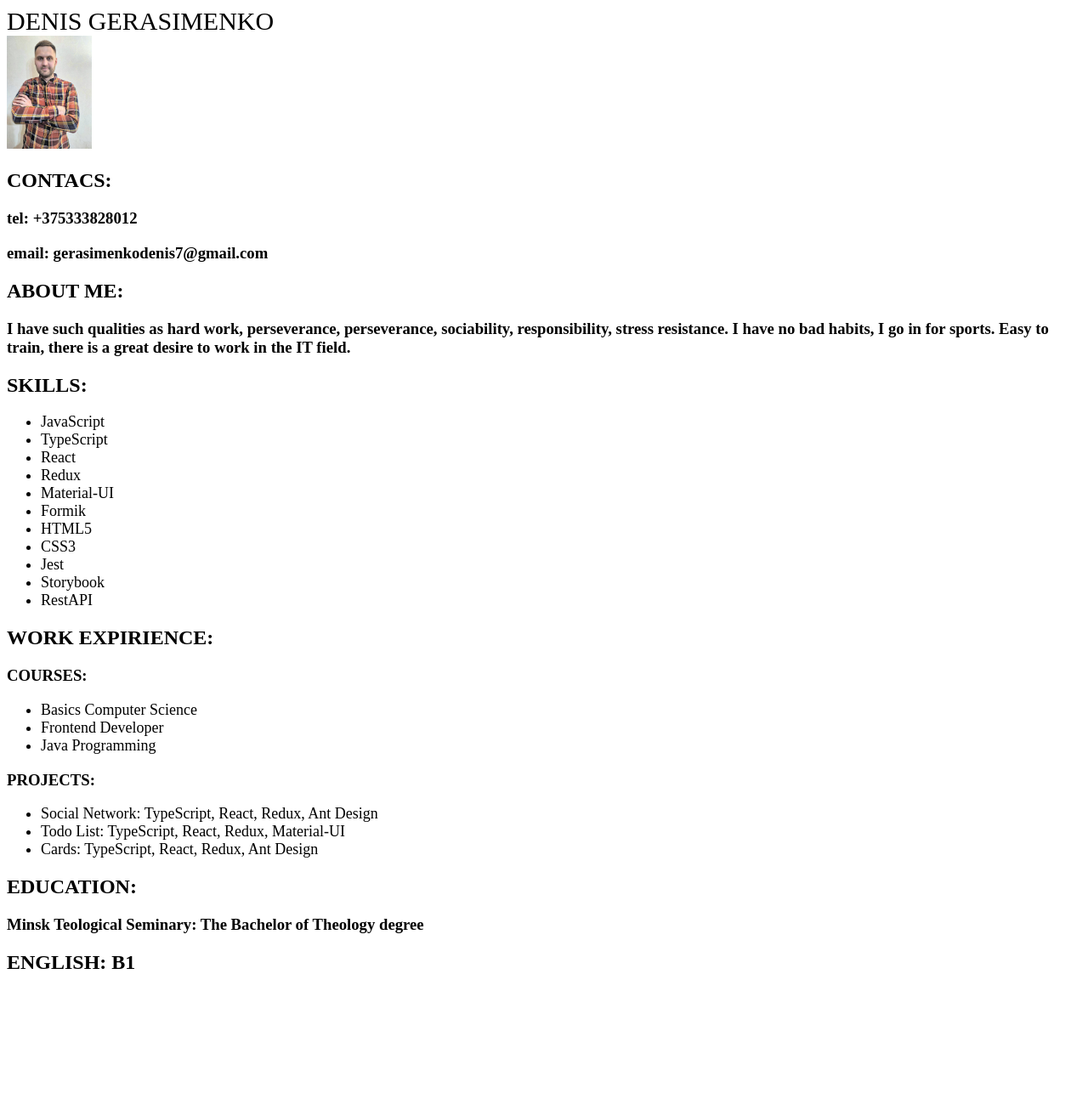
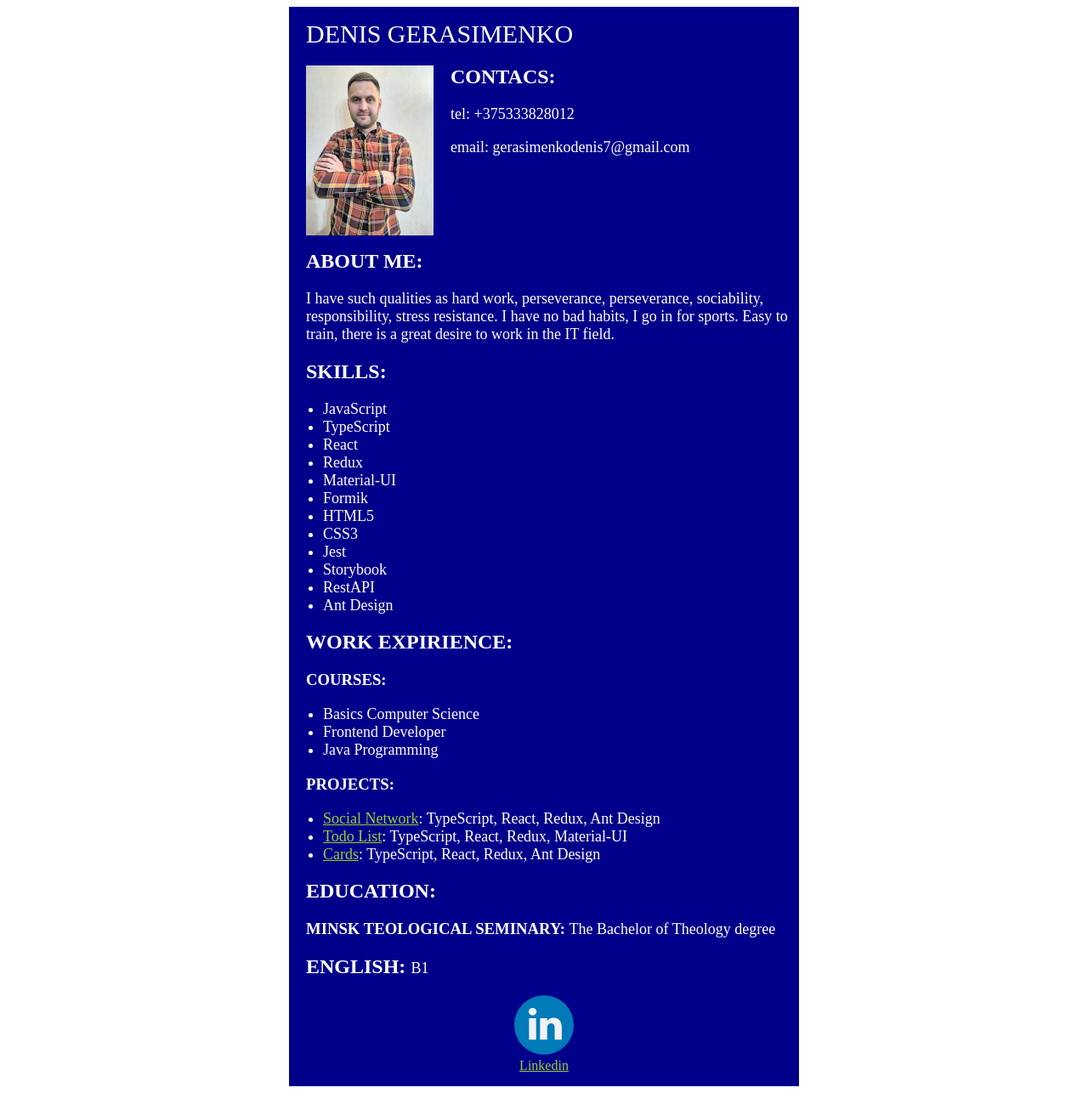
Before and after one commit to DenisGerasimenko/rsschool-cv, a plain HTML site: page index.html in a window 1280 px wide. Shown: the whole page at 85% size. Before the commit the page ends 1166 px from the top, so only its background shows below. Drawn offline with Linux system fonts and the light colour scheme.

Commit message:
feat: add link for Linkedin

```diff
--- a/index.html
+++ b/index.html
@@ -6,32 +6,72 @@
     <meta name="viewport" content="width=device-width, initial-scale=1.0" />
     <title>CV</title>
     <style>
-        header{
-            font-size: 30px;
-            font-weight:500;
-        }
-        img{
-            width:100px;
-        }
+      .img_social {
+        width: 70px;
+      }
+
+      a {
+        color: yellowgreen;
+      }
+      p {
+        margin-left: 20px;
+        font-size: large;
+      }
+      div {
+        width: 600px;
+        background: darkblue;
+        color: white;
+        margin: auto;
+      }
+      footer {
+          text-align: center;
+          width:100px;
+        padding-bottom: 15px;
+        margin: auto;
+}
+      header {
+        margin-left: 20px;
+        padding: 15px 0px 0px 0px;
+        font-size: 30px;
+        font-weight: 500;
+      }
+      .img_MainPhoto {
+        width: 150px;
+        float: left;
+        margin: 20px 20px 0px 20px;
+      }
       li {
         font-size: large;
+      }
+      .email {
+        margin-bottom: 110px;
+      }
+      h2,
+      h3 {
+        margin-left: 20px;
+      }
+      span {
+        font-size: large;
+        font-weight: normal;
       }
     </style>
   </head>
   <body>
     <div>
       <header>DENIS GERASIMENKO</header>
-      <img src = "image/MainFoto.jpg" alt="">
+      <img src="images/MainFoto.jpg" alt="" class="img_MainPhoto" />
       <h2>CONTACS:</h2>
-      <h3>tel: +375333828012</h3>
-      <h3>email: gerasimenkodenis7@gmail.com</h3>
-      <h2>ABOUT ME:</h2>
-      <h3>
-        I have such qualities as hard work, perseverance, perseverance,
-        sociability, responsibility, stress resistance. I have no bad habits, I
-        go in for sports. Easy to train, there is a great desire to work in the
-        IT field.
-      </h3>
+      <p>tel: +375333828012</p>
+      <p class="email">email: gerasimenkodenis7@gmail.com</p>
+      <div>
+        <h2>ABOUT ME:</h2>
+        <p>
+          I have such qualities as hard work, perseverance, perseverance,
+          sociability, responsibility, stress resistance. I have no bad habits,
+          I go in for sports. Easy to train, there is a great desire to work in
+          the IT field.
+        </p>
+      </div>
       <h2>SKILLS:</h2>
       <ul>
         <li>JavaScript</li>
@@ -45,6 +85,7 @@
         <li>Jest</li>
         <li>Storybook</li>
         <li>RestAPI</li>
+        <li>Ant Design</li>
       </ul>
       <h2>WORK EXPIRIENCE:</h2>
       <h3>COURSES:</h3>
@@ -55,14 +96,30 @@
       </ul>
       <h3>PROJECTS:</h3>
       <ul>
-        <li>Social Network: TypeScript, React, Redux, Ant Design</li>
-        <li>Todo List: TypeScript, React, Redux, Material-UI</li>
-        <li>Cards: TypeScript, React, Redux, Ant Design</li>
+        <li>
+          <a href="https://denisgerasimenko.github.io/social_network/"
+            >Social Network</a
+          >: TypeScript, React, Redux, Ant Design
+        </li>
+        <li>
+          <a href="https://denisgerasimenko.github.io/todolist/">Todo List</a>:
+          TypeScript, React, Redux, Material-UI
+        </li>
+        <li>
+          <a href="https://denisgerasimenko.github.io/cards_project/">Cards</a>:
+          TypeScript, React, Redux, Ant Design
+        </li>
       </ul>
       <h2>EDUCATION:</h2>
-      <h3>Minsk Teological Seminary: The Bachelor of Theology degree</h3>
-      <h2>ENGLISH: B1</h2>
-
+      <h3>
+        MINSK TEOLOGICAL SEMINARY: <span>The Bachelor of Theology degree</span>
+      </h3>
+      <h2>ENGLISH: <span>B1</span></h2>
+      <footer>
+        <img src="images/linkedin.svg"  class="img_social" alt = ""/>
+          <a href="https://linkedin.com/in/denis-gerasimenko-59a293201/" >Linkedin</a>
+        </div>
+      </footer>
     </div>
   </body>
 </html>
```
Also changed, not shown: images/MainFoto.jpg (renamed from image/MainFoto.jpg), images/linkedin.svg (added).
